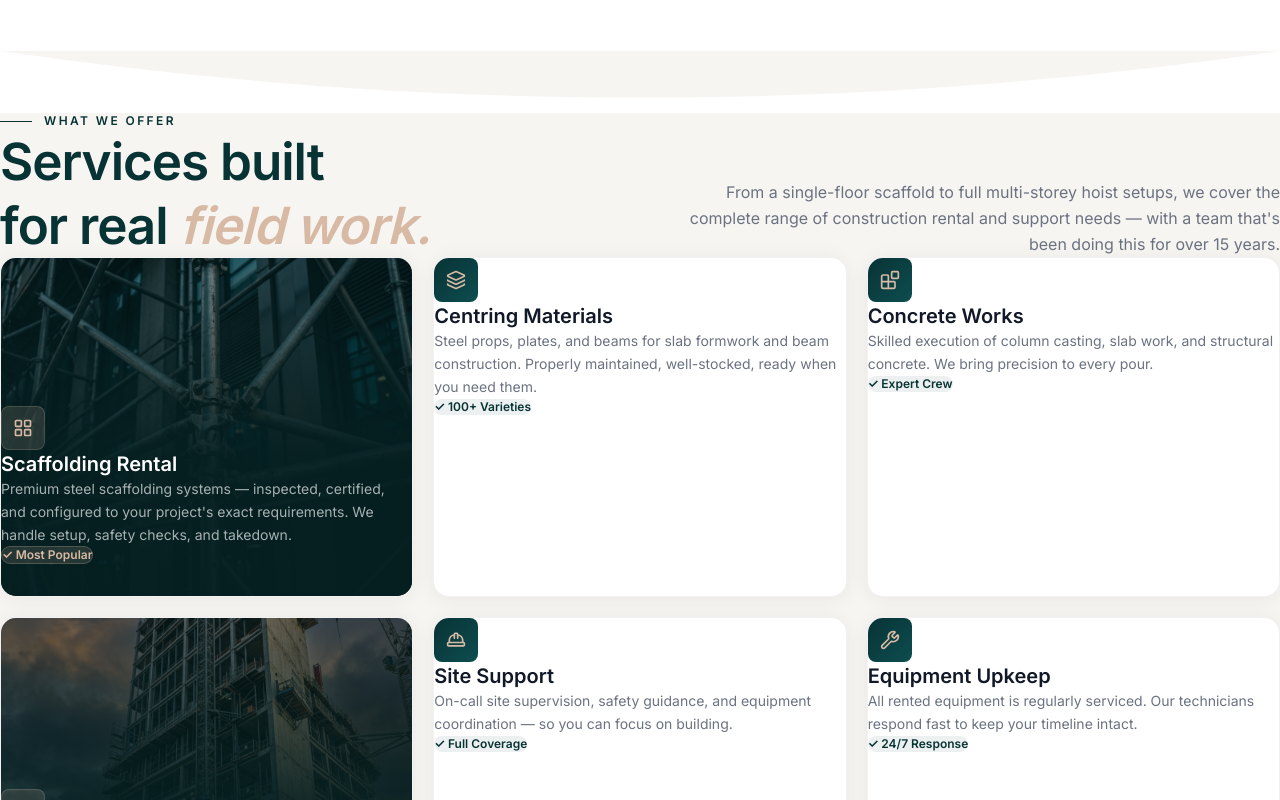
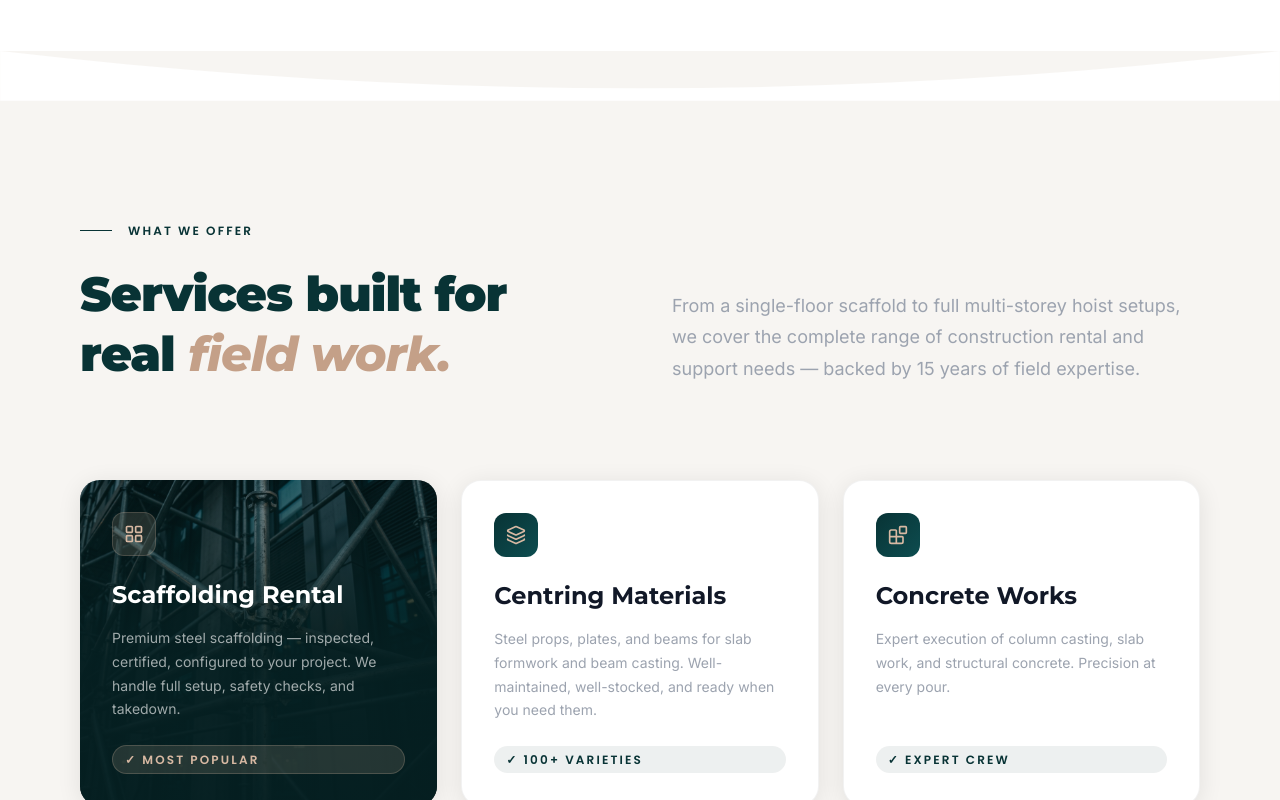
Before and after one commit to PriscillajospinG/Rasa-construction-portfolio, a Next.js app: page / in a window 1280 px wide. Shown: the part 2400-3200 px from the top of the page. Built offline with nearby package versions, Linux system fonts and the light colour scheme.

Commit message:
refactor: simplify ServicesSection layout and styling by standardizing components and using CSS variables.

```diff
--- a/src/components/ServicesSection.tsx
+++ b/src/components/ServicesSection.tsx
@@ -5,254 +5,109 @@ import { motion, useInView } from "framer-motion";
 import { LayoutGrid, Layers, Blocks, ArrowUpDown, HardHat, Wrench } from "lucide-react";
 
 const services = [
-  {
-    icon: LayoutGrid,
-    title: "Scaffolding Rental",
-    description:
-      "Premium steel scaffolding systems — inspected, certified, and configured to your project's exact requirements. We handle setup, safety checks, and takedown.",
-    tag: "Most Popular",
-    large: true,
-    image: "/images/project-scaffolding.png",
-  },
-  {
-    icon: Layers,
-    title: "Centring Materials",
-    description:
-      "Steel props, plates, and beams for slab formwork and beam construction. Properly maintained, well-stocked, ready when you need them.",
-    tag: "100+ Varieties",
-    large: false,
-    image: null,
-  },
-  {
-    icon: Blocks,
-    title: "Concrete Works",
-    description:
-      "Skilled execution of column casting, slab work, and structural concrete. We bring precision to every pour.",
-    tag: "Expert Crew",
-    large: false,
-    image: null,
-  },
-  {
-    icon: ArrowUpDown,
-    title: "Vertical Hoist Rental",
-    description:
-      "Industrial material hoists that cut vertical transport time dramatically. Daily and monthly rental options available.",
-    tag: "Daily Rental",
-    large: true,
-    image: "/images/project-hoist.png",
-  },
-  {
-    icon: HardHat,
-    title: "Site Support",
-    description:
-      "On-call site supervision, safety guidance, and equipment coordination — so you can focus on building.",
-    tag: "Full Coverage",
-    large: false,
-    image: null,
-  },
-  {
-    icon: Wrench,
-    title: "Equipment Upkeep",
-    description:
-      "All rented equipment is regularly serviced. Our technicians respond fast to keep your timeline intact.",
-    tag: "24/7 Response",
-    large: false,
-    image: null,
-  },
+  { icon: LayoutGrid, title: "Scaffolding Rental",   desc: "Premium steel scaffolding — inspected, certified, configured to your project. We handle full setup, safety checks, and takedown.",              tag: "Most Popular",  img: "/images/project-scaffolding.png" },
+  { icon: Layers,     title: "Centring Materials",   desc: "Steel props, plates, and beams for slab formwork and beam casting. Well-maintained, well-stocked, and ready when you need them.",         tag: "100+ Varieties", img: null },
+  { icon: Blocks,     title: "Concrete Works",       desc: "Expert execution of column casting, slab work, and structural concrete. Precision at every pour.",                                         tag: "Expert Crew",   img: null },
+  { icon: ArrowUpDown,title: "Vertical Hoist Rental","desc": "Industrial material hoists that slash vertical transport time. Daily and monthly rental options available.",                               tag: "Daily Rental",  img: "/images/project-hoist.png" },
+  { icon: HardHat,    title: "Site Support",         desc: "On-call supervision, safety guidance, and equipment coordination — so you focus on building, not logistics.",                              tag: "Full Coverage", img: null },
+  { icon: Wrench,     title: "Equipment Upkeep",     desc: "All rented equipment is regularly serviced. Fast-response technicians keep your project timeline intact.",                                 tag: "24/7 Response", img: null },
 ];
 
 export default function ServicesSection() {
   const ref = useRef(null);
-  const isInView = useInView(ref, { once: true, margin: "-80px" });
+  const inView = useInView(ref, { once: true, margin: "-80px" });
 
   return (
-    <section
-      id="services"
-      className="relative overflow-hidden"
-      style={{ background: "#F7F5F2" }}
-    >
-      {/* Curved top */}
-      <div style={{ lineHeight: 0 }}>
-        <svg viewBox="0 0 1440 70" fill="white" xmlns="http://www.w3.org/2000/svg">
-          <path d="M0,0 C480,70 960,70 1440,0 L1440,70 L0,70 Z" fill="white" />
+    <section id="services" style={{ background: "var(--clr-bg)" }} className="relative overflow-hidden">
+      {/* Curve from above */}
+      <div className="curve">
+        <svg viewBox="0 0 1440 56" xmlns="http://www.w3.org/2000/svg">
+          <path d="M0,0 C480,56 960,56 1440,0 L1440,56 L0,56 Z" fill="white" />
         </svg>
       </div>
 
-      <div className="max-w-7xl mx-auto px-6 py-16" ref={ref}>
-        {/* Header — left-aligned */}
-        <div className="grid lg:grid-cols-2 gap-8 mb-16 items-end">
+      <div className="c s" ref={ref}>
+
+        {/* Header — editorial split */}
+        <div style={{ display: "grid", gridTemplateColumns: "1fr 1fr", gap: "var(--s8)", alignItems: "end", marginBottom: "var(--s12)" }}
+          className="grid-cols-1 lg:grid-cols-2">
           <div>
-            <motion.div
-              initial={{ opacity: 0, x: -20 }}
-              animate={isInView ? { opacity: 1, x: 0 } : {}}
-              transition={{ duration: 0.6 }}
-              className="flex items-center gap-3 mb-5"
-            >
-              <span className="w-8 h-px" style={{ background: "#083335" }} />
-              <span className="font-poppins text-xs tracking-[0.2em] uppercase font-semibold" style={{ color: "#083335" }}>
-                What We Offer
-              </span>
+            <motion.div initial={{ opacity: 0, x: -20 }} animate={inView ? { opacity: 1, x: 0 } : {}} transition={{ duration: 0.6 }}
+              className="eyebrow t-label" style={{ color: "var(--clr-primary)", marginBottom: "var(--s3)" }}>
+              What We Offer
             </motion.div>
-
-            <motion.h2
-              initial={{ opacity: 0, y: 30 }}
-              animate={isInView ? { opacity: 1, y: 0 } : {}}
-              transition={{ duration: 0.8, delay: 0.1 }}
-              className="font-montserrat font-black leading-tight"
-              style={{
-                fontSize: "clamp(2rem, 4vw, 3.2rem)",
-                color: "#083335",
-                letterSpacing: "-0.02em",
-              }}
-            >
-              Services built
-              <br />
-              for real{" "}
-              <span style={{ color: "#D8B9A3", fontStyle: "italic" }}>field work.</span>
+            <motion.h2 initial={{ opacity: 0, y: 30 }} animate={inView ? { opacity: 1, y: 0 } : {}} transition={{ duration: 0.8, delay: 0.1 }}
+              className="t-h1" style={{ color: "var(--clr-primary)" }}>
+              Services built for<br />real{" "}<em className="t-italic">field work.</em>
             </motion.h2>
           </div>
-
-          <motion.p
-            initial={{ opacity: 0, y: 20 }}
-            animate={isInView ? { opacity: 1, y: 0 } : {}}
-            transition={{ duration: 0.7, delay: 0.2 }}
-            className="font-inter text-base leading-relaxed lg:text-right"
-            style={{ color: "#6b7280" }}
-          >
-            From a single-floor scaffold to full multi-storey hoist setups,
-            we cover the complete range of construction rental and support needs —
-            with a team that's been doing this for over 15 years.
+          <motion.p initial={{ opacity: 0, y: 20 }} animate={inView ? { opacity: 1, y: 0 } : {}} transition={{ duration: 0.7, delay: 0.2 }}
+            className="t-body" style={{ color: "var(--clr-text-lt)", alignSelf: "end" }}>
+            From a single-floor scaffold to full multi-storey hoist setups, we cover the complete range of construction rental and support needs — backed by 15 years of field expertise.
           </motion.p>
         </div>
 
-        {/* Irregular service grid */}
-        <div className="grid md:grid-cols-2 lg:grid-cols-3 gap-5">
-          {services.map(({ icon: Icon, title, description, tag, large, image }, i) => (
-            <motion.div
-              key={title}
-              initial={{ opacity: 0, y: 40 }}
-              animate={isInView ? { opacity: 1, y: 0 } : {}}
-              transition={{ duration: 0.6, delay: i * 0.09 }}
-              className={`group relative rounded-2xl overflow-hidden ${
-                large ? "md:col-span-1 lg:col-span-1" : ""
-              }`}
-              style={{
-                background: "white",
-                boxShadow: "0 2px 20px rgba(0,0,0,0.06)",
-                border: "1px solid rgba(0,0,0,0.05)",
-                minHeight: large && image ? "340px" : "auto",
-              }}
-            >
-              {/* If it has an image, use as bg */}
-              {image && (
+        {/* Card grid — 3 equal columns, consistent gaps */}
+        <div style={{ display: "grid", gridTemplateColumns: "repeat(3, 1fr)", gap: "var(--s3)" }}
+          className="grid-cols-1 md:grid-cols-2 lg:grid-cols-3">
+          {services.map(({ icon: Icon, title, desc, tag, img }, i) => (
+            <motion.div key={title}
+              initial={{ opacity: 0, y: 40 }} animate={inView ? { opacity: 1, y: 0 } : {}} transition={{ duration: 0.55, delay: i * 0.08 }}
+              className="group card relative overflow-hidden"
+              style={img ? { minHeight: "320px", border: "none" } : {}}>
+
+              {/* Image bg cards */}
+              {img && (
                 <>
-                  <div
-                    className="absolute inset-0"
-                    style={{
-                      backgroundImage: `url(${image})`,
-                      backgroundSize: "cover",
-                      backgroundPosition: "center",
-                      transition: "transform 0.6s ease",
-                    }}
-                  />
-                  <div
-                    className="absolute inset-0"
-                    style={{
-                      background:
-                        "linear-gradient(to top, rgba(5,31,33,0.97) 40%, rgba(5,31,33,0.5) 100%)",
-                    }}
-                  />
+                  <div className="absolute inset-0" style={{ backgroundImage: `url(${img})`, backgroundSize: "cover", backgroundPosition: "center" }} />
+                  <div className="absolute inset-0" style={{ background: "linear-gradient(to top, rgba(5,31,33,0.96) 45%, rgba(5,31,33,0.45) 100%)" }} />
                 </>
               )}
 
-              {/* Top hover accent */}
-              <div
-                className="absolute top-0 left-0 right-0 h-0.5 scale-x-0 group-hover:scale-x-100 transition-transform duration-500 origin-left"
-                style={{ background: "linear-gradient(90deg, #083335, #D8B9A3)" }}
-              />
+              {/* Top hover line */}
+              <div className="absolute top-0 left-0 right-0 transition-transform duration-500 origin-left scale-x-0 group-hover:scale-x-100"
+                style={{ height: "2px", background: "linear-gradient(90deg, var(--clr-primary), var(--clr-accent))" }} />
 
-              <div
-                className="relative z-10 p-8"
-                style={{
-                  paddingBottom: large && image ? "2rem" : "2rem",
-                  marginTop: large && image ? "auto" : undefined,
-                  display: "flex",
-                  flexDirection: "column",
-                  height: "100%",
+              <div className="relative z-10 flex flex-col h-full" style={{ padding: "var(--s4)" }}>
+                {img && <div style={{ flex: 1 }} />}
+
+                <div style={{
+                  width: "44px", height: "44px", borderRadius: "var(--r-md)",
+                  display: "flex", alignItems: "center", justifyContent: "center",
+                  background: img ? "rgba(216,185,163,0.15)" : "linear-gradient(135deg, var(--clr-primary), var(--clr-primary-mid))",
+                  border: img ? "1px solid rgba(216,185,163,0.2)" : "none",
+                  marginBottom: "var(--s3)",
+                  transition: "transform 300ms var(--ease)"
                 }}
-              >
-                {large && image && <div style={{ flex: 1 }} />}
-
-                <div
-                  className="w-11 h-11 rounded-lg flex items-center justify-center mb-5 transition-transform duration-300 group-hover:scale-110"
-                  style={{
-                    background: image
-                      ? "rgba(216,185,163,0.15)"
-                      : "linear-gradient(135deg, #083335, #0d4d50)",
-                    border: image ? "1px solid rgba(216,185,163,0.2)" : "none",
-                  }}
-                >
-                  <Icon size={20} color={image ? "#D8B9A3" : "#D8B9A3"} />
+                  className="group-hover:scale-110">
+                  <Icon size={20} color="var(--clr-accent)" />
                 </div>
 
-                <h3
-                  className="font-montserrat font-bold text-xl mb-3"
-                  style={{ color: image ? "white" : "#111827" }}
-                >
-                  {title}
-                </h3>
+                <h3 className="t-h2" style={{ color: img ? "white" : "var(--clr-text)", marginBottom: "var(--s2)" }}>{title}</h3>
+                <p className="t-sm" style={{ color: img ? "rgba(255,255,255,0.62)" : "var(--clr-text-lt)", lineHeight: 1.7, marginBottom: "var(--s3)", flex: 1 }}>{desc}</p>
 
-                <p
-                  className="font-inter text-sm leading-relaxed mb-5"
-                  style={{ color: image ? "rgba(255,255,255,0.65)" : "#6b7280" }}
-                >
-                  {description}
-                </p>
-
-                <span
-                  className="self-start text-xs font-poppins font-semibold px-3 py-1 rounded-full"
-                  style={
-                    image
-                      ? {
-                          background: "rgba(216,185,163,0.15)",
-                          border: "1px solid rgba(216,185,163,0.25)",
-                          color: "#D8B9A3",
-                        }
-                      : {
-                          background: "rgba(8,51,53,0.07)",
-                          color: "#083335",
-                        }
-                  }
-                >
-                  ✓ {tag}
-                </span>
+                <span className="t-label" style={{
+                  display: "inline-block",
+                  padding: "4px 12px",
+                  borderRadius: "100px",
+                  background: img ? "rgba(216,185,163,0.15)" : "rgba(8,51,53,0.07)",
+                  border: img ? "1px solid rgba(216,185,163,0.22)" : "none",
+                  color: img ? "var(--clr-accent)" : "var(--clr-primary)",
+                }}>✓ {tag}</span>
               </div>
             </motion.div>
           ))}
         </div>
 
-        {/* Bottom CTA — casual, not corporate */}
-        <motion.div
-          initial={{ opacity: 0, y: 20 }}
-          animate={isInView ? { opacity: 1, y: 0 } : {}}
-          transition={{ duration: 0.6, delay: 0.6 }}
-          className="mt-14 flex flex-col sm:flex-row items-start sm:items-center gap-6"
-        >
+        {/* Bottom editorial CTA row */}
+        <motion.div initial={{ opacity: 0, y: 20 }} animate={inView ? { opacity: 1, y: 0 } : {}} transition={{ duration: 0.6, delay: 0.6 }}
+          style={{ marginTop: "var(--s12)", display: "flex", alignItems: "center", gap: "var(--s8)", flexWrap: "wrap",
+            borderTop: "1px solid rgba(8,51,53,0.08)", paddingTop: "var(--s8)" }}>
           <div>
-            <p className="font-poppins font-semibold text-base" style={{ color: "#083335" }}>
-              Not sure what you need?
-            </p>
-            <p className="font-inter text-sm" style={{ color: "#9ca3af" }}>
-              Call Gurusamy sir — he'll tell you exactly what the project requires.
-            </p>
+            <p className="font-p" style={{ fontWeight: 600, fontSize: "var(--t-body)", color: "var(--clr-primary)" }}>Not sure what you need?</p>
+            <p className="t-sm" style={{ color: "var(--clr-text-lt)", marginTop: "var(--s1)" }}>Call Gurusamy sir — he'll tell you exactly what the project requires.</p>
           </div>
-          <a
-            href="tel:+919842766379"
-            className="btn-primary flex-shrink-0"
-            style={{ background: "linear-gradient(135deg, #083335, #0d4d50)" }}
-          >
-            📞 Call for Advice
-          </a>
+          <a href="tel:+919842766379" className="btn btn-dark" style={{ flexShrink: 0 }}>📞 Call for Advice</a>
         </motion.div>
       </div>
     </section>
```
